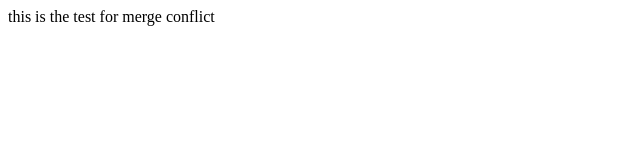
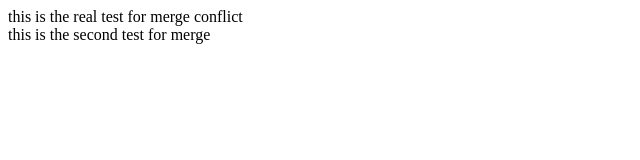
Before and after one commit to bwarner88/tester, a plain HTML site: page index.html in a window 1280 px wide. Shown: the whole page, without its empty margins (0-640 px from the left). Drawn offline with Linux system fonts and the light colour scheme.

Commit message:
conflict push

```diff
--- a/index.html
+++ b/index.html
@@ -7,6 +7,7 @@
     <title>Document</title>
 </head>
 <body>
-    <div>this is the test for merge conflict</div>
+    <div>this is the real test for merge conflict</div>
+    <div>this is the second test for merge</div>
 </body>
 </html>
```
